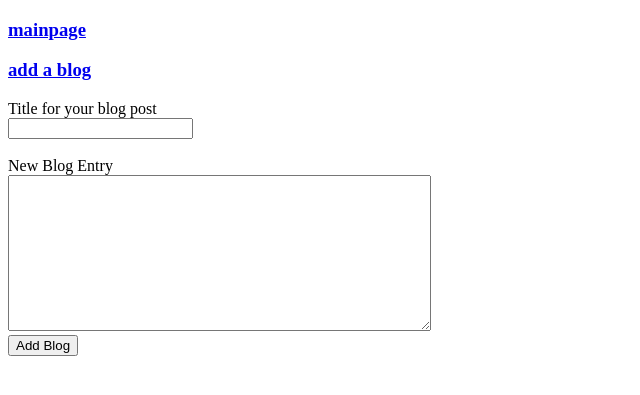
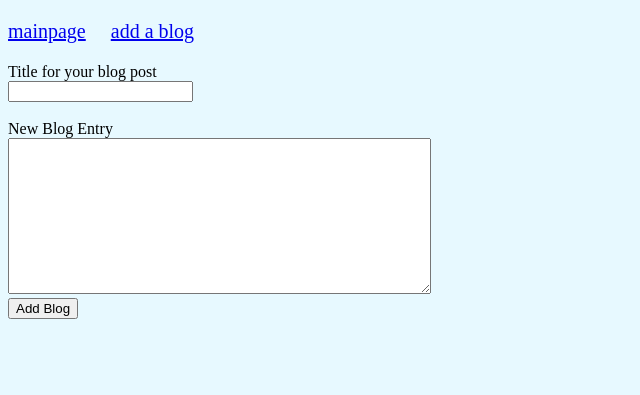
Before and after one commit to Jbohn44/build-a-blog, a Flask app: page /newpost in a window 1280 px wide. Shown: the top 395 px of the page, without its empty margins (0-640 px from the left). Run offline with Flask 2, Linux system fonts and the light colour scheme.

Commit message:
added some css

```diff
--- a/main.py
+++ b/main.py
@@ -18,13 +18,17 @@ class Blog(db.Model):
         self.title = title
         self.body = body
 
+@app.route('/')
+def blog_index():
+    return redirect('/blog')
+
 @app.route('/blog', methods=['GET', 'POST'])
 def index():
 
         if request.args.get('id'):
             blog_id = request.args.get('id')
             blog = Blog.query.get(blog_id)
-            return render_template ('display.html', blog = blog)
+            return render_template('display.html', blog = blog)
 
 
         blogs = Blog.query.all()
@@ -65,15 +69,7 @@ def new_post():
         return render_template('newpost.html')
 
 
-#@app.route('/display')
-#def blog_post_page():
 
-    #blog_id = 1 #request.args.get('id')
-    #blog = Blog.query.get(blog_id)
-
-
-
-    #return render_template('display.html', blog = blog)
 
 
 if __name__ == '__main__':
--- a/static/stylesheet.css
+++ b/static/stylesheet.css
@@ -8,4 +8,18 @@ h1.toppage{
 
 h1.display{
     text-align: center;
+    border: 10px solid rgb(214, 207, 228);
+    background-color: rgb(214, 207, 228);
+    border-radius: 15px;
+    width: 600px;
+
 }
+
+p.toplinks{
+    font-size: 20px;
+}
+
+body{
+
+    background-color: rgb(231, 249, 255);
+}
--- a/templates/display.html
+++ b/templates/display.html
@@ -1,6 +1,6 @@
 {% extends "base.html" %}
 {% block content %}
-<a href="/blog"><h3>mainpage</h3></a><a href="/newpost"><h3>add a blog</h3></a>
+<p class="toplinks"><a href="/blog">mainpage</a> &nbsp; &nbsp; <a href="/newpost">add a blog</a></p>
 <h1 class="display">{{blog.title}}</h1>
 <p>{{blog.body}}</p>
 
--- a/templates/index.html
+++ b/templates/index.html
@@ -1,6 +1,6 @@
 {% extends "base.html" %}
 {% block content %}
-    <a href="/blog"><h3>mainpage</h3></a><a href="/newpost"><h3>add a blog</h3></a>
+    <p class="toplinks"><a href="/blog">mainpage</a> &nbsp; &nbsp; <a href="/newpost">add a blog</a></p>
     <h1 class="toppage">Build A Blog</h1>
 
 
@@ -10,7 +10,7 @@
 
 
     {% for blog in blogs %}
-        <a href="/blog?id={{blog.id}}"><h1>{{blog.title}}</h1></a>
+        <a href="/blog?id={{blog.id}}"><h2>{{blog.title}}</h2></a>
         <p><h3>{{blog.body}}</h3></p>
         <hr />
     {% endfor %}
--- a/templates/newpost.html
+++ b/templates/newpost.html
@@ -2,7 +2,7 @@
 
 
 {% block content %}
-<a href="/blog"><h3>mainpage</h3></a><a href="/newpost"><h3>add a blog</h3></a>
+<p class="toplinks"><a href="/blog">mainpage</a> &nbsp; &nbsp; <a href="/newpost">add a blog</a></p>
     <form method='post'>
         <label>Title for your blog post<br/>
             <input name='title' type="text" />
```
